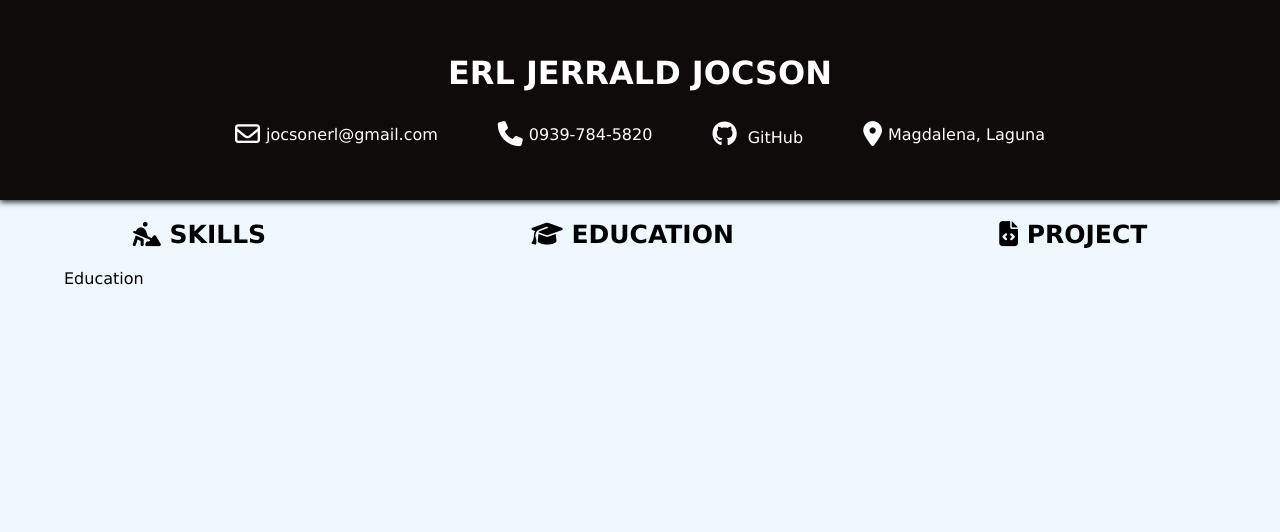
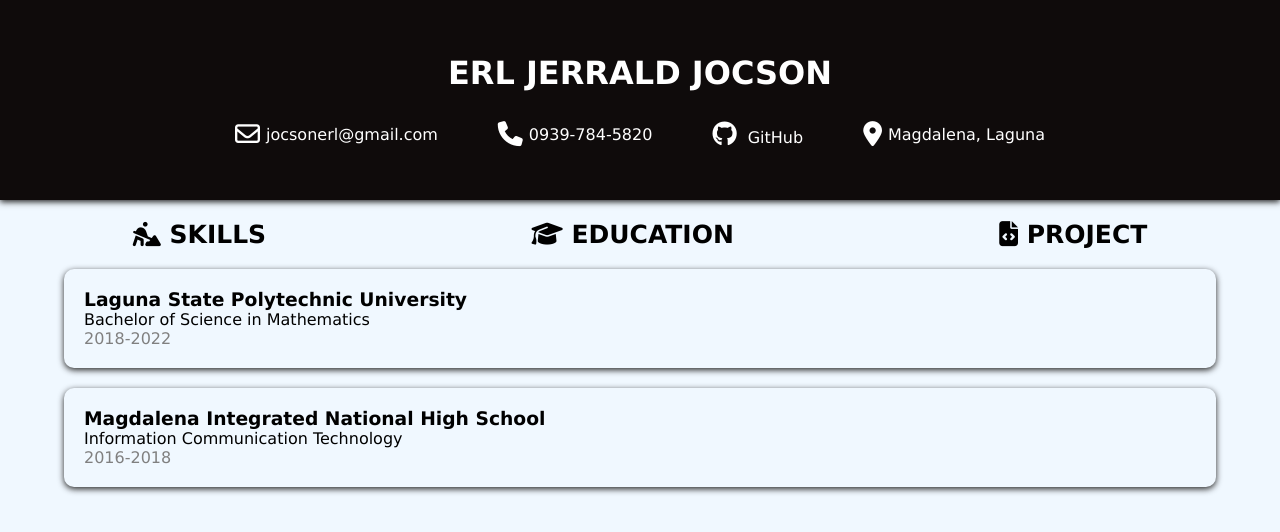
Before and after one commit to ErlJocson/my-portfolio, a React (Create React App) app: page /education in a window 1280 px wide. Shown: the top 532 px of the page. Built offline with nearby package versions, Linux system fonts and the light colour scheme.

Commit message:
created education section

```diff
--- a/src/components/section/Education.js
+++ b/src/components/section/Education.js
@@ -1,6 +1,75 @@
 import Container from "./section-components/Container";
+import styled from "styled-components";
+import { useState } from "react";
+
 function Education() {
-  return <Container>Education</Container>;
+  const [showDetails, setShowDetails] = useState(false);
+  return (
+    <Container>
+      <EducationContainer onClick={() => setShowDetails(!showDetails)}>
+        <div className="header">
+          <h3>Laguna State Polytechnic University</h3>
+        </div>
+        <div className="contents">
+          <p>Bachelor of Science in Mathematics</p>
+          <span>2018-2022</span>
+        </div>
+        {showDetails ? (
+          <div className="other-details">
+            <ul>
+              <li>
+                <strong>Thesis title:</strong> A Survival Analysis of Dropout in
+                the Academic Year of 2020-2021 using Cox Proportional Hazard
+                Regression
+              </li>
+              <li>
+                <strong>Relevant courseworks:</strong>
+                <ul>
+                  <li>Fundamentals of Computing I (grade: 2.25)</li>
+                  <li>Fundamentals of Computing II (grade: 1.50)</li>
+                </ul>
+              </li>
+            </ul>
+          </div>
+        ) : (
+          ""
+        )}
+      </EducationContainer>
+      <EducationContainer>
+        <div className="header">
+          <h3>Magdalena Integrated National High School</h3>
+        </div>
+        <div className="contents">
+          <p>Information Communication Technology</p>
+          <span>2016-2018</span>
+        </div>
+      </EducationContainer>
+    </Container>
+  );
 }
 
 export default Education;
+
+const EducationContainer = styled.div`
+  box-shadow: var(--dark-shadow);
+  padding: 20px;
+  border-radius: 10px;
+  margin: 20px 0;
+  cursor: pointer;
+  &:hover {
+    background-color: white;
+  }
+
+  .other-details {
+    margin-top: 10px;
+    ul {
+      margin-left: 30px;
+    }
+  }
+
+  .contents {
+    span {
+      color: gray;
+    }
+  }
+`;
--- a/src/components/section/Skills.js
+++ b/src/components/section/Skills.js
@@ -14,9 +14,9 @@ function Skills() {
       >
         <div className="skill-header">
           {showProgrammingSkill ? (
-            <i class="fa-solid fa-minus"></i>
+            <i className="fa-solid fa-minus red"></i>
           ) : (
-            <i class="fa-solid fa-plus"></i>
+            <i className="fa-solid fa-plus green"></i>
           )}
           <h3>Programming skills</h3>
         </div>
@@ -40,9 +40,9 @@ function Skills() {
       <SkillsContainer onClick={() => setShowToolsSkill(!showToolsSkill)}>
         <div className="skill-header">
           {showToolsSkill ? (
-            <i class="fa-solid fa-minus"></i>
+            <i className="fa-solid fa-minus red"></i>
           ) : (
-            <i class="fa-solid fa-plus"></i>
+            <i className="fa-solid fa-plus green"></i>
           )}
           <h3>Tools and technologies</h3>
         </div>
@@ -64,9 +64,9 @@ function Skills() {
       <SkillsContainer onClick={() => setShowSoftSkill(!showSoftSkill)}>
         <div className="skill-header">
           {showSoftSkill ? (
-            <i class="fa-solid fa-minus"></i>
+            <i className="fa-solid fa-minus red"></i>
           ) : (
-            <i class="fa-solid fa-plus"></i>
+            <i className="fa-solid fa-plus green"></i>
           )}
           <h3>Soft skills</h3>
         </div>
@@ -110,8 +110,17 @@ const SkillsContainer = styled.div`
   .skill-header {
     display: flex;
     align-items: center;
+    .red {
+      color: red;
+    }
+
+    .green {
+      color: green;
+    }
+
     i {
       margin-right: 6px;
+      font-weight: bold;
     }
   }
 `;
```
